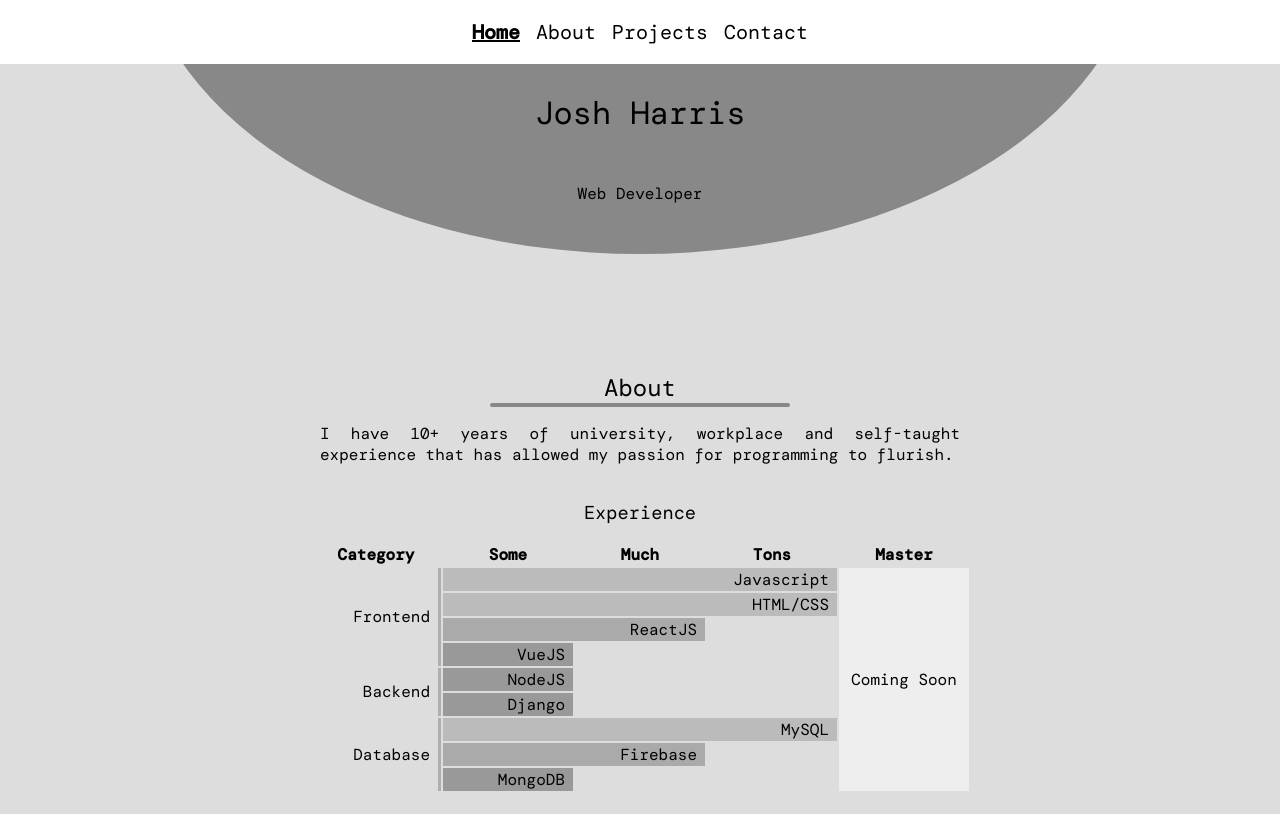
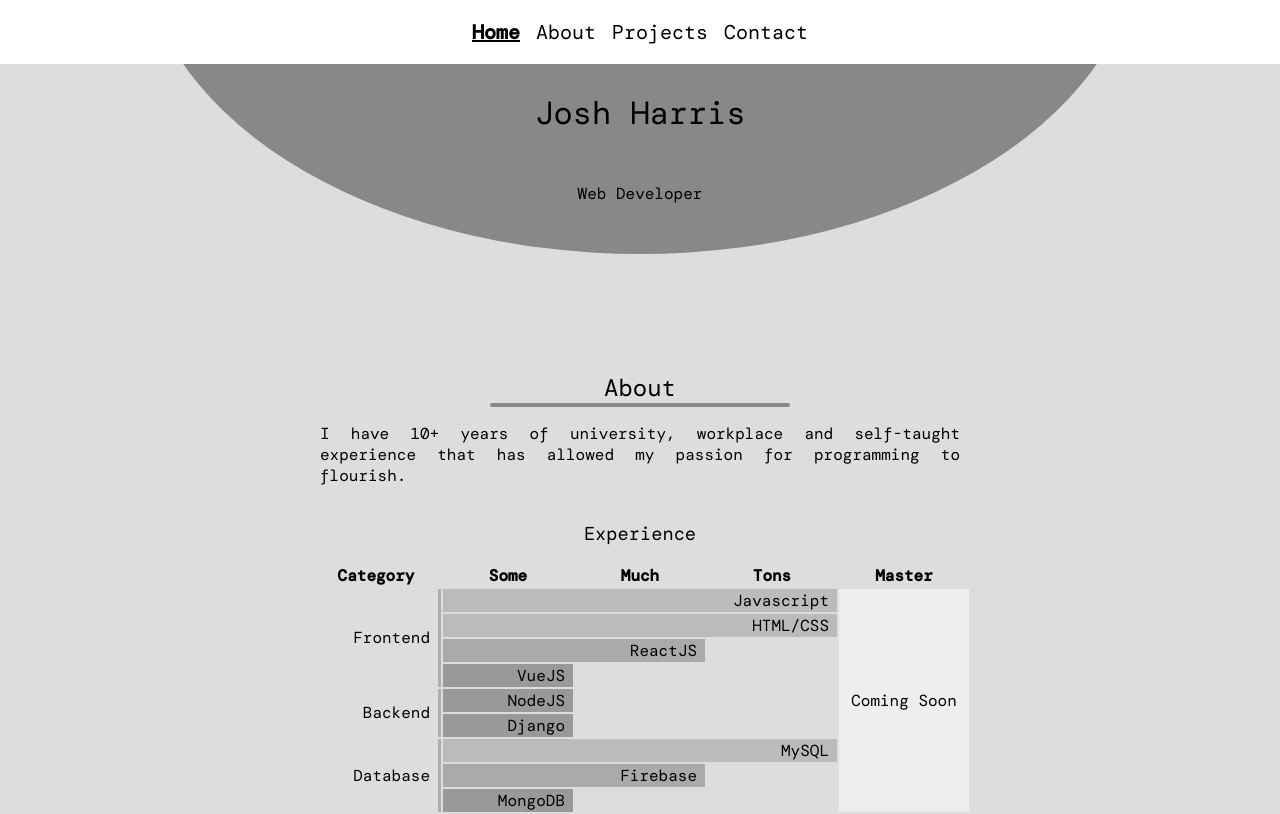
Before and after one commit to joshuaanastasakis/Website, a Vue app: page / in a window 1280 px wide. Shown: the top 814 px of the page. Built offline with nearby package versions, Linux system fonts and the light colour scheme; a web font is replaced by a local one; what vue-toast-notification would draw is missing.

Commit message:
fixed spelling error in About section

```diff
--- a/src/components/AboutSection.vue
+++ b/src/components/AboutSection.vue
@@ -52,7 +52,7 @@ export default {
     <h2>About</h2>
     <Divider />
     <div class="text-container">
-      <p class="text-justify">I have 10+ years of university, workplace and self-taught experience that has allowed my passion for programming to flurish.</p>
+      <p class="text-justify">I have 10+ years of university, workplace and self-taught experience that has allowed my passion for programming to flourish.</p>
     </div>
     <h3>Experience</h3>
     <div class="graph-container">
```
